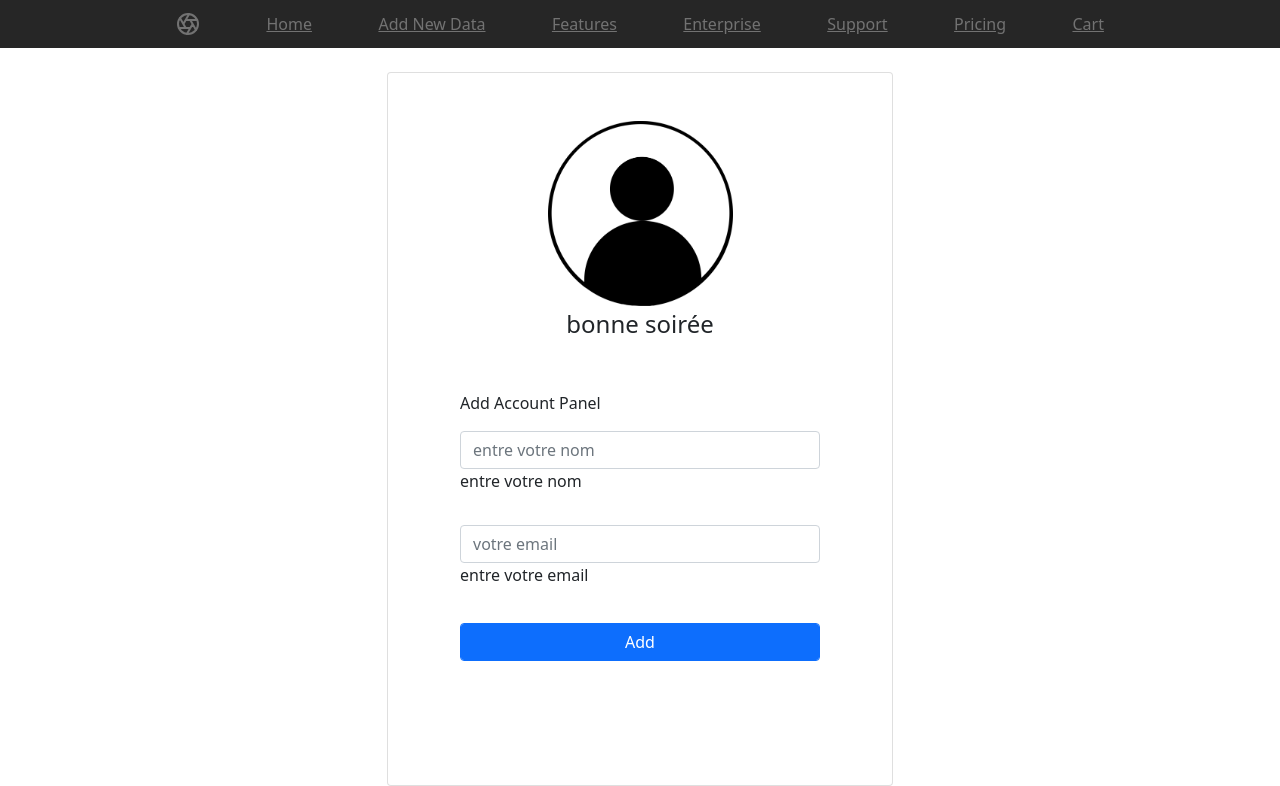
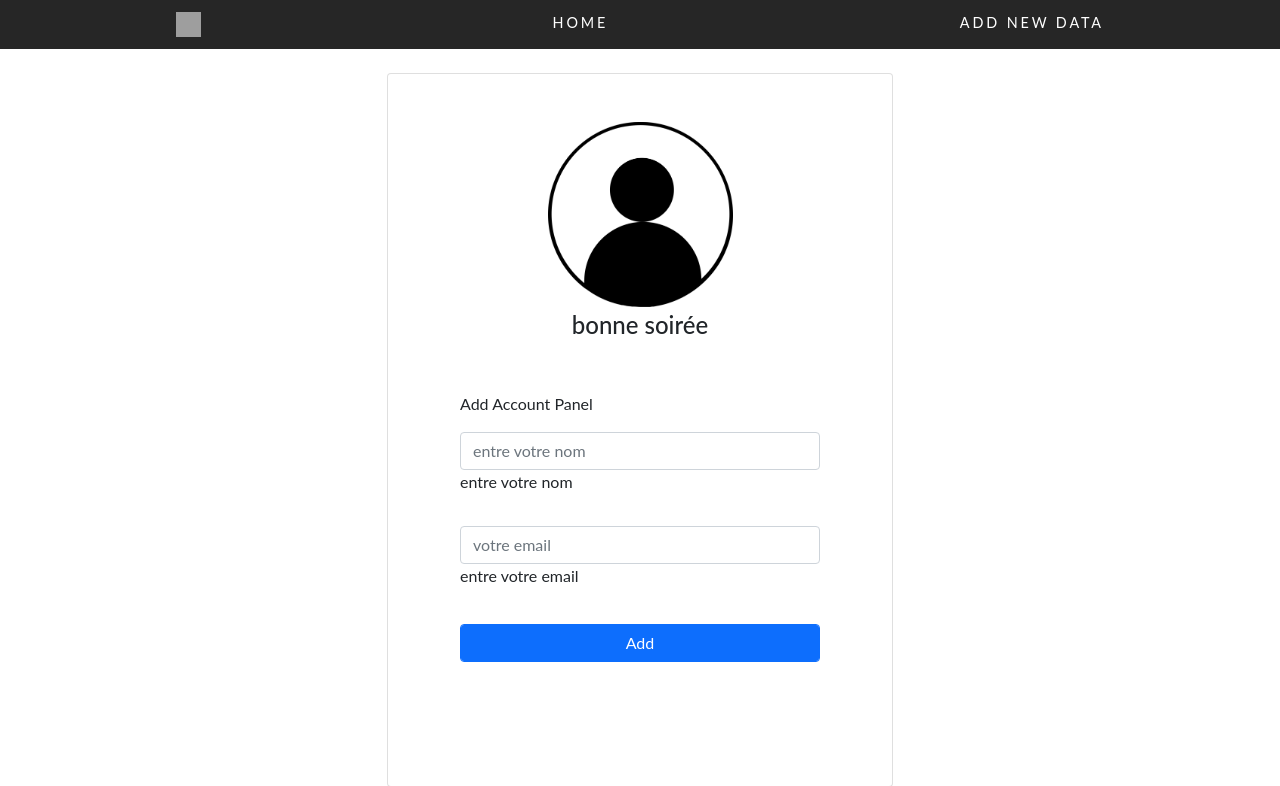
Before and after one commit to otmaneEH/crud-php, a PHP site: page /creer.php in a window 1280 px wide. Shown: the top 786 px of the page. Run offline with PHP 8.4, Linux system fonts and the light colour scheme; some libraries are stand-ins or nearby versions; grey boxes are pictures that could not be loaded.

Commit message:
Update header.php

```diff
--- a/header.php
+++ b/header.php
@@ -1,28 +1,34 @@
+
 <!doctype html>
 <html lang="en">
 
 <head>
     <meta charset="utf-8">
+    <link rel="icon" href="img/otmane.png" type="image/icon type">
     <meta name="viewport" content="width=device-width, initial-scale=1">
     <meta name="description" content="">
     <meta name="author" content="Mark Otto, Jacob Thornton, and Bootstrap contributors">
     <meta name="generator" content="Hugo 0.72.0">
     <title>Product example · Bootstrap</title>
 
-    <link rel="canonical" href="https://v5.getbootstrap.com/docs/5.0/examples/product/">
-
-    <link rel="stylesheet" href="https://stackpath.bootstrapcdn.com/bootstrap/5.0.0-alpha1/css/bootstrap.min.css"
+    <link rel="stylesheet" href="scripts/bootstrap.min.css"
         integrity="sha384-r4NyP46KrjDleawBgD5tp8Y7UzmLA05oM1iAEQ17CSuDqnUK2+k9luXQOfXJCJ4I" crossorigin="anonymous">
-    <script src="https://stackpath.bootstrapcdn.com/bootstrap/5.0.0-alpha1/js/bootstrap.min.js"
+    <script src="scripts/bootstrap.min.js"
         integrity="sha384-oesi62hOLfzrys4LxRF63OJCXdXDipiYWBnvTl9Y9/TRlw5xlKIEHpNyvvDShgf/"
         crossorigin="anonymous"></script>
-    <script src="https://cdn.jsdelivr.net/npm/popper.js@1.16.0/dist/umd/popper.min.js"
+        <script src="https://code.jquery.com/jquery-3.6.0.min.js" integrity="sha256-/xUj+3OJU5yExlq6GSYGSHk7tPXikynS7ogEvDej/m4=" crossorigin="anonymous"></script>
+    <!--Sweet Alert CDN-->
+    <script src="//cdn.jsdelivr.net/npm/sweetalert2@11"></script>
+    <script src="scripts/popper.min.js"
         integrity="sha384-Q6E9RHvbIyZFJoft+2mJbHaEWldlvI9IOYy5n3zV9zzTtmI3UksdQRVvoxMfooAo"
         crossorigin="anonymous"></script>
+        <script src="scripts/js.js" defer></script>
+        <link rel="stylesheet" href="scripts/css.css">
 
 
 
     <style>
+
         .bd-placeholder-img {
             font-size: 1.125rem;
             text-anchor: middle;
@@ -43,13 +49,11 @@
     <!-- Custom styles for this template -->
     <!-- <link href="product.css" rel="stylesheet"> -->
     <style>
+        .hide{
+            visibility:hidden
+        }
         .container {
-            max-width: 960px;
-        }
-
-        /*
- * Custom translucent site header
- */
+            max-width: 960px}
 
         .site-header {
             background-color: rgba(0, 0, 0, .85);
@@ -58,63 +62,10 @@
         }
 
         .site-header a {
-            color: #727272;
+            color: #fff;
             transition: color .15s ease-in-out;
         }
 
-        .site-header a:hover {
-            color: #fff;
-            text-decoration: none;
-        }
-
-        /*
- * Dummy devices (replace them with your own or something else entirely!)
- */
-
-        .product-device {
-            position: absolute;
-            right: 10%;
-            bottom: -30%;
-            width: 300px;
-            height: 540px;
-            background-color: #333;
-            border-radius: 21px;
-            transform: rotate(30deg);
-        }
-
-        .product-device::before {
-            position: absolute;
-            top: 10%;
-            right: 10px;
-            bottom: 10%;
-            left: 10px;
-            content: "";
-            background-color: rgba(255, 255, 255, .1);
-            border-radius: 5px;
-        }
-
-        .product-device-2 {
-            top: -25%;
-            right: auto;
-            bottom: 0;
-            left: 5%;
-            background-color: #e5e5e5;
-        }
-
-
-        /*
- * Extra utilities
- */
-
-        .flex-equal>* {
-            flex: 1;
-        }
-
-        @media (min-width: 768px) {
-            .flex-md-equal>* {
-                flex: 1;
-            }
-        }
 </style>
 </head>
 
@@ -122,10 +73,8 @@
 
 <nav class="site-header sticky-top py-1">
     <div class="container d-flex flex-column flex-md-row justify-content-between">
-            <a class="py-2" href="#" aria-label="Product">
-                <svg xmlns="http://www.w3.org/2000/svg" width="24" height="24" fill="none" stroke="currentColor"
-                    stroke-linecap="round" stroke-linejoin="round" stroke-width="2" class="d-block mx-auto" role="img"
-                    viewBox="0 0 24 24">
+        <a class="py-2" href="index.php" aria-label="Product">
+            <img src="img/home.png" alt="imagenav" style="height:25px;width:25px;">
                 <title>php control</title>
                 <circle cx="12" cy="12" r="10" />
                 <path
@@ -133,11 +82,9 @@
             </svg>
         </a>
         <a class="py-2 d-none d-md-inline-block" href="index.php">Home</a>
-            <a class="py-2 d-none d-md-inline-block" href="#">Add New Data</a>
-            <a class="py-2 d-none d-md-inline-block" href="#">Features</a>
-            <a class="py-2 d-none d-md-inline-block" href="#">Enterprise</a>
-            <a class="py-2 d-none d-md-inline-block" href="#">Support</a>
-            <a class="py-2 d-none d-md-inline-block" href="#">Pricing</a>
-            <a class="py-2 d-none d-md-inline-block" href="#">Cart</a>
+        <a class="py-2 d-none d-md-inline-block" href="creer.php">Add New Data</a>
+        <!-- <a class="py-2 d-none d-md-inline-block hide">Add New Data</a>
+        <a class="py-2 d-none d-md-inline-block hide " >Add New Data</a>
+        <a class="py-2 d-none d-md-inline-block hide">Add New Data</a> -->
     </div>
 </nav>
```
Lines whose indentation alone changed are shown as unchanged.
